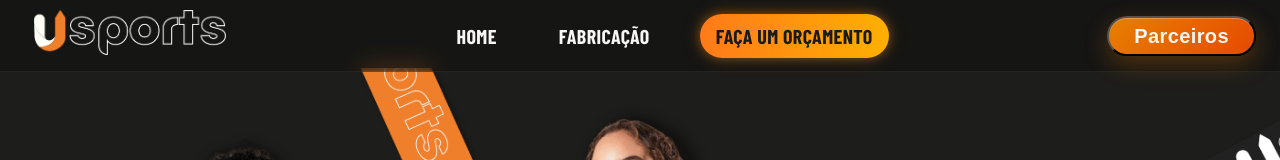
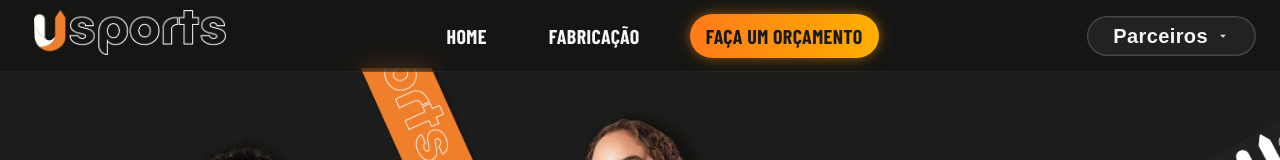
Before and after one commit to devmello11/usports, a React (Create React App) app in the folder frontend/: page / in a window 1280 px wide. Shown: the top 160 px of the page. Built offline with nearby package versions, Linux system fonts and the light colour scheme.

Commit message:
style(header/parceiros): botão com estilo glass/outline, chevron e hover sutil

```diff
--- a/frontend/src/components/Header.js
+++ b/frontend/src/components/Header.js
@@ -56,8 +56,12 @@ export default function Header() {
                         onClick={() => setPartnersOpen((v) => !v)}
                         aria-expanded={partnersOpen}
                         aria-controls="partners-list"
+                        data-open={partnersOpen}
                     >
-                        Parceiros
+                        <span>Parceiros</span>
+                        <svg className="chevron" width="14" height="14" viewBox="0 0 24 24" aria-hidden="true">
+                            <path fill="currentColor" d="M7 10l5 5 5-5z" />
+                        </svg>
                     </button>
 
                     {partnersOpen && (
--- a/frontend/src/styles/header.css
+++ b/frontend/src/styles/header.css
@@ -166,32 +166,42 @@ header::before {
     & .partners-btn{
         display: inline-flex;
         align-items: center;
-        gap: 10px;
-                height: 42px;
-        padding: 0 18px;
+        gap: 8px;
+        height: 42px;
+        padding: 0 16px;
         border-radius: 999px; /* pill */
-        background: linear-gradient(135deg, rgba(255,140,0,0.9), rgba(255,80,0,0.9));
-        box-shadow: 0 8px 24px rgba(255,140,0,0.25), inset 0 1px 0 rgba(255,255,255,0.25);
+        background: rgba(255,255,255,0.06);
+        border: 1px solid rgba(255,255,255,0.18);
+        box-shadow: inset 0 0 0 1px rgba(255,255,255,0.06);
         font-size: 16px;
         font-weight: 700;
         letter-spacing: 0.4px;
         color: var(--white);
         cursor: pointer;
-        backdrop-filter: saturate(160%) contrast(105%);
-        transition: transform 180ms ease, box-shadow 200ms ease, background 200ms ease;
+        backdrop-filter: blur(6px) saturate(140%);
+        -webkit-backdrop-filter: blur(6px) saturate(140%);
+        transition: background 180ms ease, border-color 180ms ease, color 160ms ease, transform 160ms ease;
     }
 
     & .partners-btn:hover{
         transform: translateY(-1px);
-        box-shadow: 0 12px 32px rgba(255,140,0,0.35), inset 0 1px 0 rgba(255,255,255,0.3);
-        background: linear-gradient(135deg, rgba(255,160,40,1), rgba(255,95,20,1));
+        background: rgba(255,255,255,0.12);
+        border-color: rgba(255,255,255,0.28);
+        color: var(--orange);
+        box-shadow: inset 0 0 0 1px rgba(255,255,255,0.1), 0 8px 24px rgba(0,0,0,0.25);
     }
-    & #partnersArrow{
-        width: 18px;
-        height: 18px;
-        fill: var(--white);
+    & .partners-btn:focus-visible{
+        outline: none;
+        box-shadow: 0 0 0 2px rgba(255,255,255,0.35), 0 0 0 4px rgba(255,122,26,0.45);
+    }
+    & .partners-btn .chevron{
+        width: 14px;
+        height: 14px;
         opacity: 0.9;
-        transition: transform 200ms ease;
+        transition: transform 180ms ease;
+    }
+    & .partners-btn[data-open="true"] .chevron{
+        transform: rotate(180deg);
     }
     & .partners-list{
         position: absolute;
```
